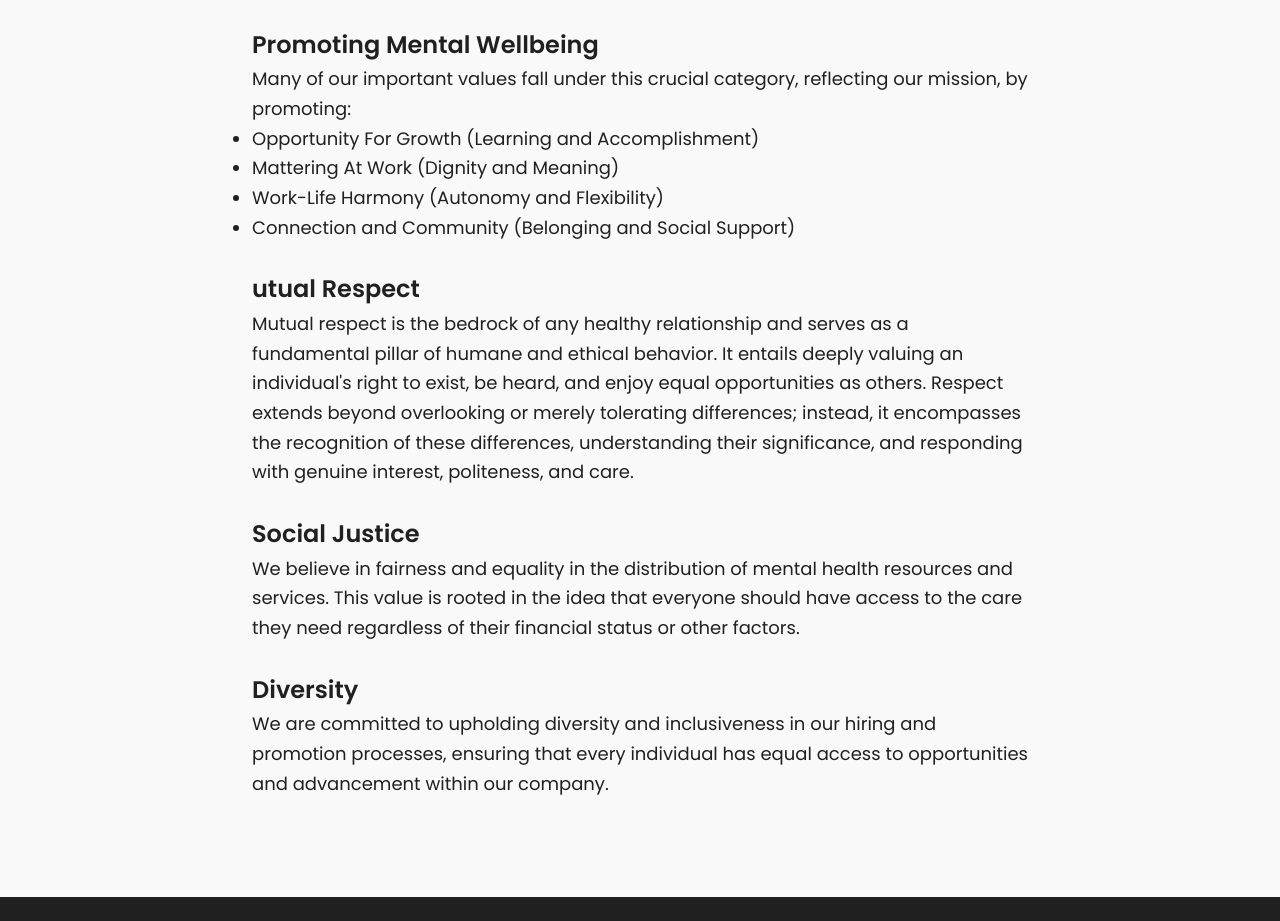
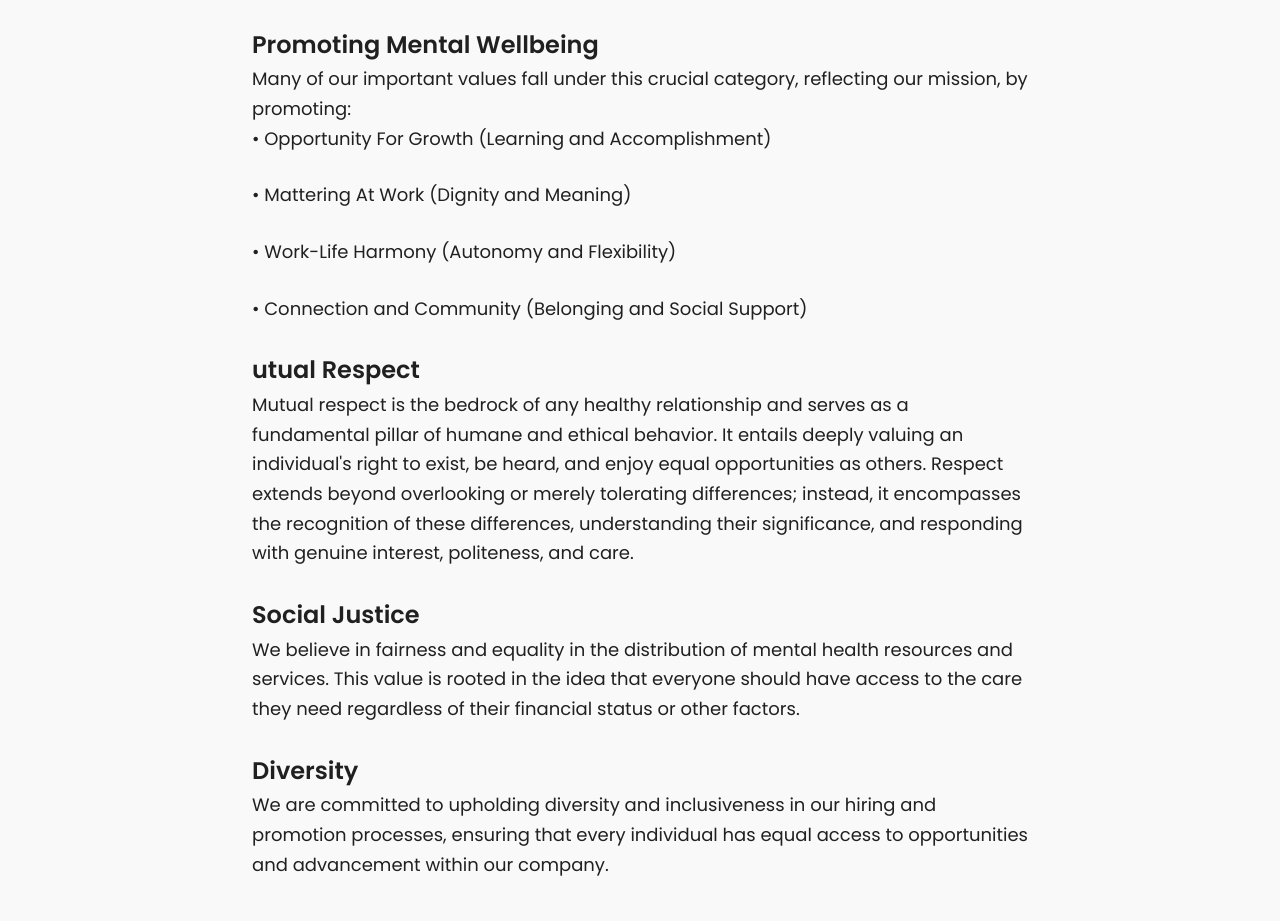
Before and after one commit to healhealth/website, a React (Create React App) app: page / in a window 1280 px wide. Shown: the part 3360-4281 px from the top of the page. Built offline with nearby package versions, Linux system fonts and the light colour scheme.

Commit message:
minor change to core value text

```diff
--- a/src/components/OurCoreValue.tsx
+++ b/src/components/OurCoreValue.tsx
@@ -8,12 +8,12 @@ const OurCoreValue = () => (
       <p>
       <h3>Promoting Mental Wellbeing</h3>
          Many of our important values fall under this crucial category, reflecting our mission, by promoting:
-<ul>
-  <li>Opportunity For Growth (Learning and Accomplishment)</li>
-  <li>Mattering At Work (Dignity and Meaning)</li>
-  <li>Work-Life Harmony (Autonomy and Flexibility)</li>
-  <li>Connection and Community (Belonging and Social Support)</li>
-</ul>
+
+ <p>&#x2022; Opportunity For Growth (Learning and Accomplishment)</p>
+  <p>&#x2022; Mattering At Work (Dignity and Meaning)</p>
+  <p>&#x2022; Work-Life Harmony (Autonomy and Flexibility)</p>
+  <p>&#x2022; Connection and Community (Belonging and Social Support)</p>
+
       </p>
       <p>
       <h3>utual Respect</h3>
```
